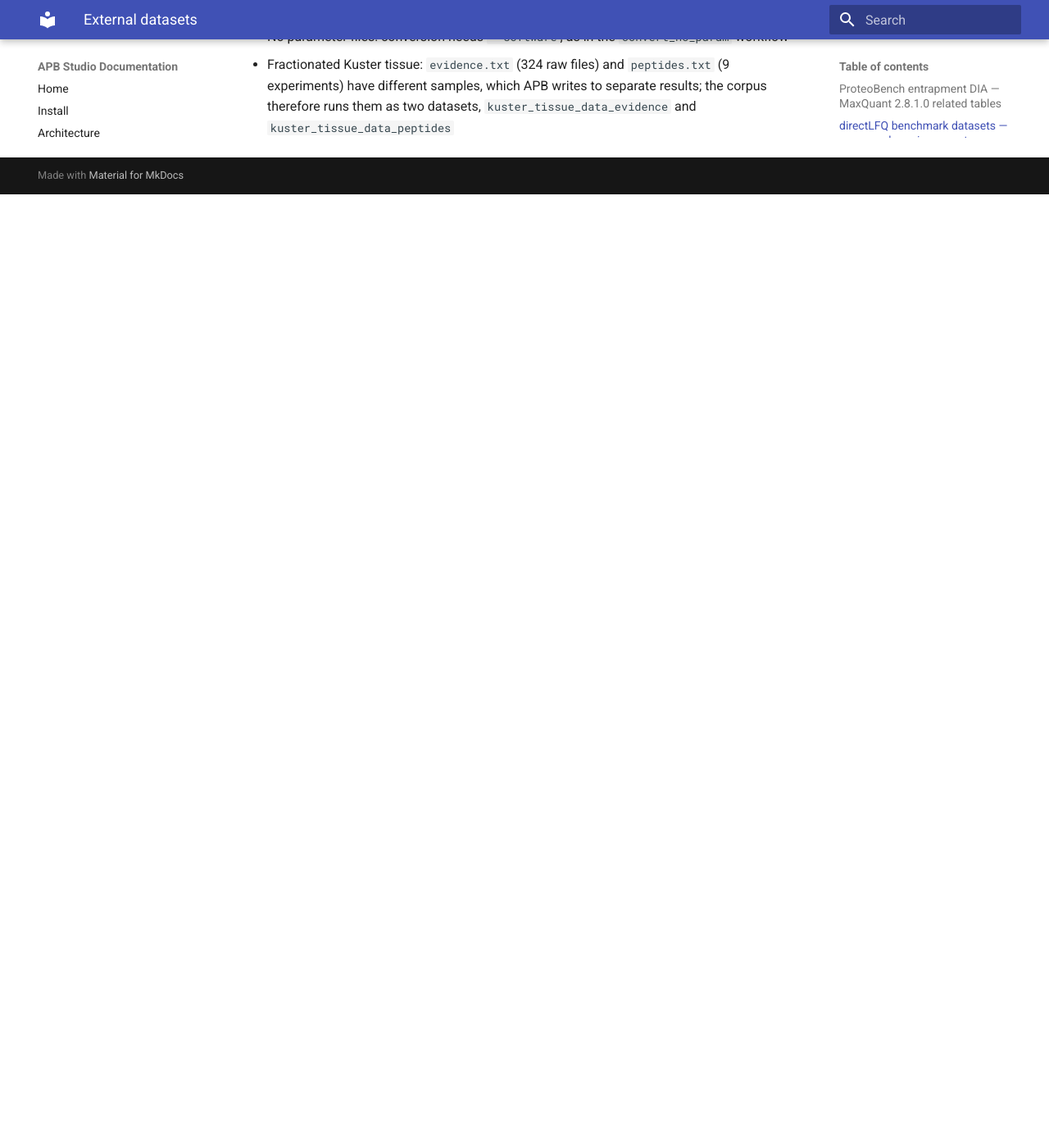
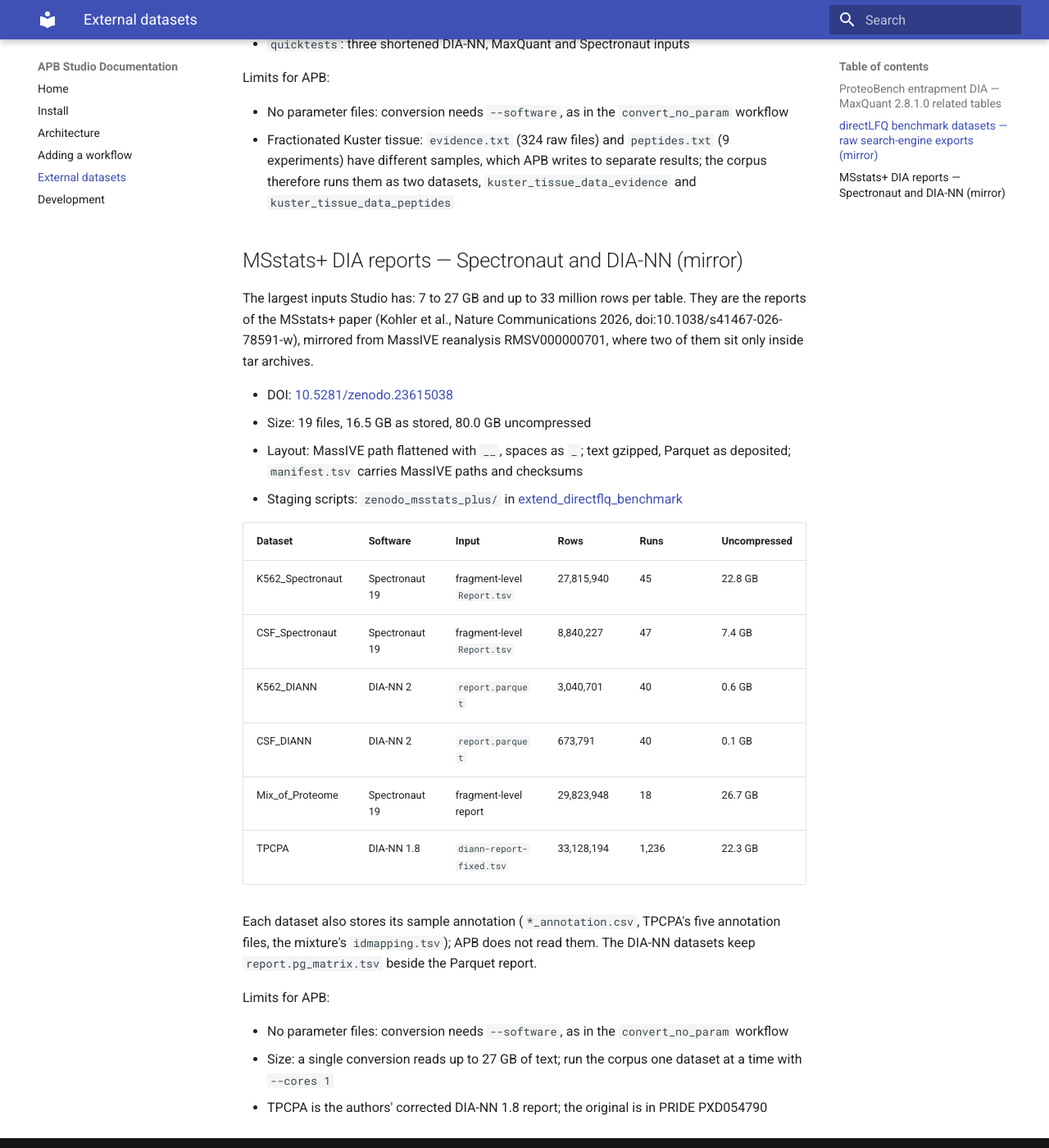
Before and after one commit to anndata-omics-bridge/abp_studio, an MkDocs documentation site: the page built from docs/datasets.md, in a window 1280 px wide and 1400 px high, scrolled down 2017 px. Shown: the whole window at 82% size. Built offline with MkDocs 1.6.1 and Material for MkDocs 9.7.7, drawn with Linux system fonts in a browser that asks for light colours; before the commit the page ends 2254 px from its top, so only the background shows below that; some of the changed text lies outside the part shown.

Commit message:
corpus: msstats_plus, the MSstats+ Spectronaut 19 and DIA-NN reports
Zenodo record 10.5281/zenodo.23615038 mirrors MassIVE RMSV000000701:
six parameter-free datasets of up to 27 GB for convert_no_param.
Docs: MSAngel's Protein sets sheet is the one ProteoBench submission
APB joins; CHANGES records the WOMBAT-P slug of 23 Oct.

```diff
--- a/docs/datasets.md
+++ b/docs/datasets.md
@@ -1,17 +1,18 @@
 # External datasets
 
-Two Zenodo records hold search-engine outputs that ProteoBench submissions do not provide. `config/zenodo.toml` lists the records, their datasets and the files each dataset stores; `fixture download all` acquires both, and `fixture download NAME` the datasets a corpus lists.
+Three Zenodo records hold search-engine outputs that ProteoBench submissions do not provide. `config/zenodo.toml` lists the records, their datasets and the files each dataset stores; `fixture download all` acquires all three, and `fixture download NAME` the datasets a corpus lists.
 
 | Record | Acquire | Corpus | Workflows |
 | --- | --- | --- | --- |
 | MaxQuant entrapment | `uv run fixture download routine` | none; its folder is a `routine` dataset | any conversion workflow |
 | directLFQ mirror | `uv run fixture download directlfq` | `directlfq` | `convert_no_param` only: no parameter files |
+| MSstats+ DIA reports | `uv run fixture download msstats_plus` | `msstats_plus` | `convert_no_param` only: no parameter files |
 
 Each dataset lands MD5-verified in `test_data_download/zenodo/<record>/<dataset>/`, with its tables kept gzipped and only the parameter file decompressed, or, with `--no-gzip`, fully decompressed, and gets a `downloads.csv` row keyed `zenodo/<record>/<dataset>`, the key a corpus file lists. A dataset of related tables names its folder as input; APB reads the tables inside by their MaxQuant names. A dataset without a parameter file has an empty `vendor_parameter_file_path`, which workflows reading vendor parameters refuse.
 
 ## ProteoBench entrapment DIA — MaxQuant 2.8.1.0 related tables
 
-The only complete set of related MaxQuant tables available to Studio. ProteoBench submissions carry the ion-level table alone, so APB's multi-table joins (peptide, peptidoform and protein levels joined to the ion level) are otherwise exercised only by synthetic unit-test tables.
+The only complete set of related MaxQuant tables available to Studio. ProteoBench submissions carry one ion-level table, except MSAngel's workbook, whose "Protein sets" sheet APB joins onto its ion sheet; MaxQuant's multi-table joins (peptide, peptidoform and protein levels joined to the ion level) are otherwise exercised only by synthetic unit-test tables.
 
 - DOI: [10.5281/zenodo.23150735](https://doi.org/10.5281/zenodo.23150735)
 - Tables: `evidence.txt`, `modificationSpecificPeptides.txt`, `peptides.txt`, `proteinGroups.txt`
@@ -45,3 +46,29 @@
 
 - No parameter files: conversion needs `--software`, as in the `convert_no_param` workflow
 - Fractionated Kuster tissue: `evidence.txt` (324 raw files) and `peptides.txt` (9 experiments) have different samples, which APB writes to separate results; the corpus therefore runs them as two datasets, `kuster_tissue_data_evidence` and `kuster_tissue_data_peptides`
+
+## MSstats+ DIA reports — Spectronaut and DIA-NN (mirror)
+
+The largest inputs Studio has: 7 to 27 GB and up to 33 million rows per table. They are the reports of the MSstats+ paper (Kohler et al., Nature Communications 2026, doi:10.1038/s41467-026-78591-w), mirrored from MassIVE reanalysis RMSV000000701, where two of them sit only inside tar archives.
+
+- DOI: [10.5281/zenodo.23615038](https://doi.org/10.5281/zenodo.23615038)
+- Size: 19 files, 16.5 GB as stored, 80.0 GB uncompressed
+- Layout: MassIVE path flattened with `__`, spaces as `_`; text gzipped, Parquet as deposited; `manifest.tsv` carries MassIVE paths and checksums
+- Staging scripts: `zenodo_msstats_plus/` in [extend_directflq_benchmark](https://github.com/wolski/extend_directflq_benchmark)
+
+| Dataset | Software | Input | Rows | Runs | Uncompressed |
+| --- | --- | --- | --- | --- | --- |
+| K562_Spectronaut | Spectronaut 19 | fragment-level `Report.tsv` | 27,815,940 | 45 | 22.8 GB |
+| CSF_Spectronaut | Spectronaut 19 | fragment-level `Report.tsv` | 8,840,227 | 47 | 7.4 GB |
+| K562_DIANN | DIA-NN 2 | `report.parquet` | 3,040,701 | 40 | 0.6 GB |
+| CSF_DIANN | DIA-NN 2 | `report.parquet` | 673,791 | 40 | 0.1 GB |
+| Mix_of_Proteome | Spectronaut 19 | fragment-level report | 29,823,948 | 18 | 26.7 GB |
+| TPCPA | DIA-NN 1.8 | `diann-report-fixed.tsv` | 33,128,194 | 1,236 | 22.3 GB |
+
+Each dataset also stores its sample annotation (`*_annotation.csv`, TPCPA's five annotation files, the mixture's `idmapping.tsv`); APB does not read them. The DIA-NN datasets keep `report.pg_matrix.tsv` beside the Parquet report.
+
+Limits for APB:
+
+- No parameter files: conversion needs `--software`, as in the `convert_no_param` workflow
+- Size: a single conversion reads up to 27 GB of text; run the corpus one dataset at a time with `--cores 1`
+- TPCPA is the authors' corrected DIA-NN 1.8 report; the original is in PRIDE PXD054790
```
Also changed, not shown: CHANGES.md (+6 -0 lines), README.md (+2 -2 lines), src/apb_studio/config/zenodo.toml (+54 -0 lines), 1 other file.
